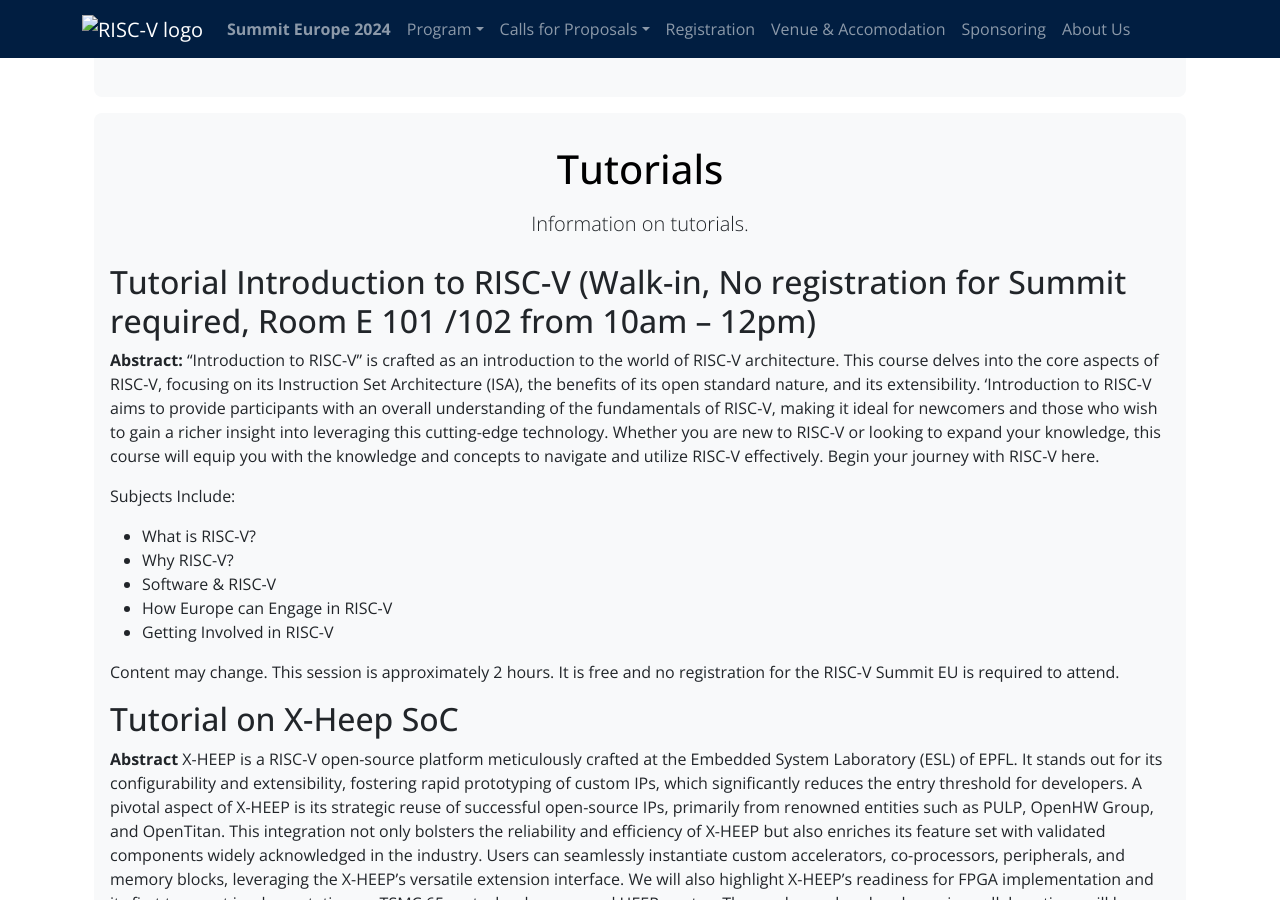
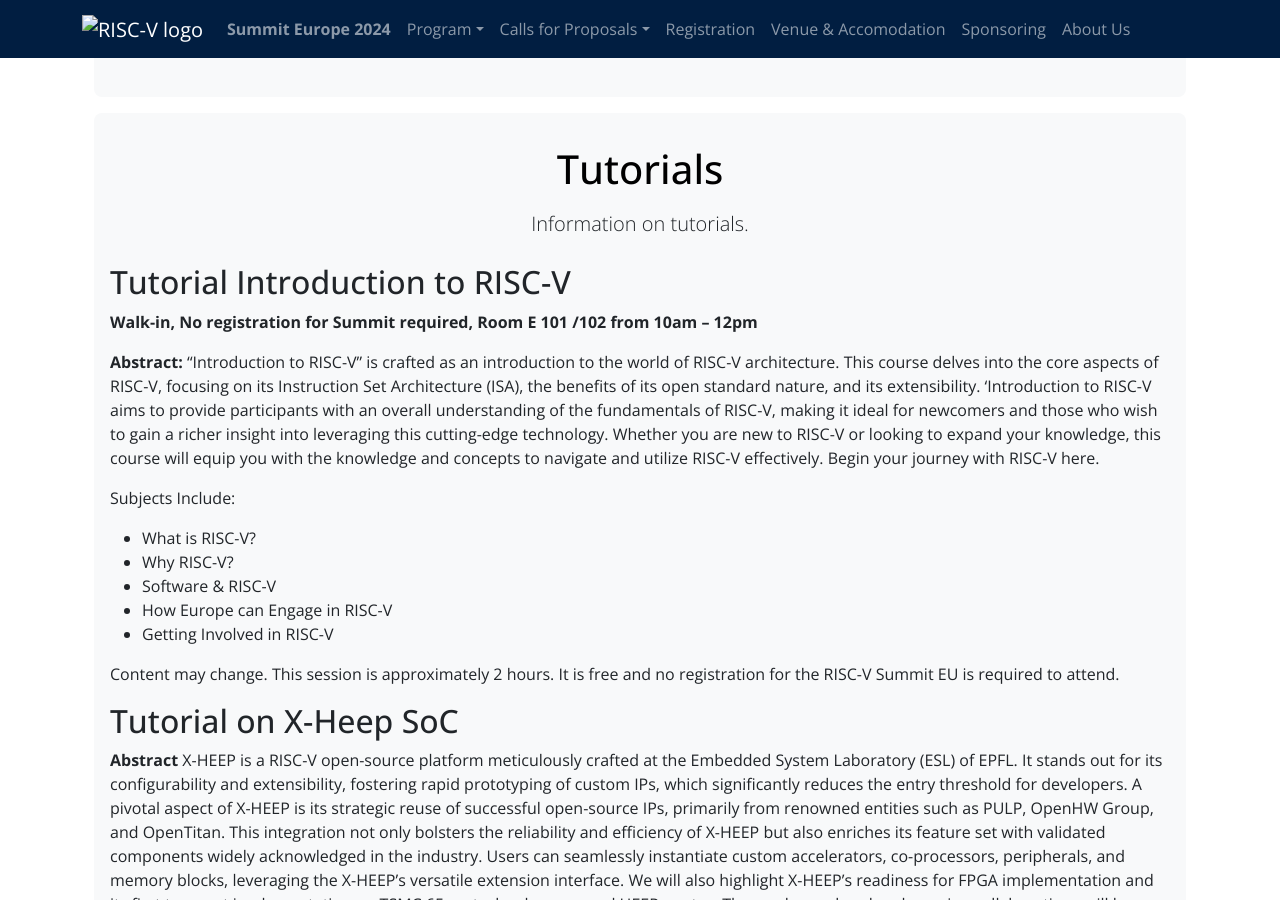
Before and after one commit to riscv-europe/summit-website-development, a Jekyll site: the page built from summit/2024/twgs.md, in a window 1280 px wide and 900 px high, scrolled down 1512 px. Built offline with Jekyll 4.4.1, drawn with Linux system fonts in a browser that asks for light colours.

Commit message:
Update twgs.md
formating

```diff
--- a/summit/2024/twgs.md
+++ b/summit/2024/twgs.md
@@ -123,7 +123,9 @@
     lead = "Information on tutorials. "
 %}
 
-## Tutorial Introduction to RISC-V (Walk-in, No registration for Summit required, Room E 101 /102 from 10am – 12pm)
+## Tutorial Introduction to RISC-V
+
+**Walk-in, No registration for Summit required, Room E 101 /102 from 10am – 12pm**
 
 **Abstract:**
 "Introduction to RISC-V" is crafted as an introduction to the world of RISC-V architecture. This course delves into the core aspects of RISC-V, focusing on its Instruction Set Architecture (ISA), the benefits of its open standard nature, and its extensibility. ‘Introduction to RISC-V aims to provide participants with an overall understanding of the fundamentals of RISC-V, making it ideal for newcomers and those who wish to gain a richer insight into leveraging this cutting-edge technology. Whether you are new to RISC-V or looking to expand your knowledge, this course will equip you with the knowledge and concepts to navigate and utilize RISC-V effectively. Begin your journey with RISC-V here.
```
